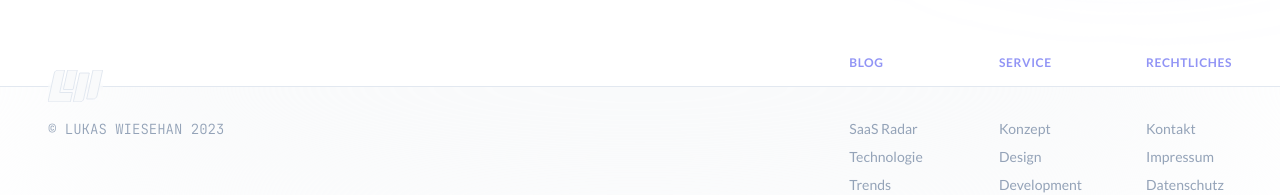
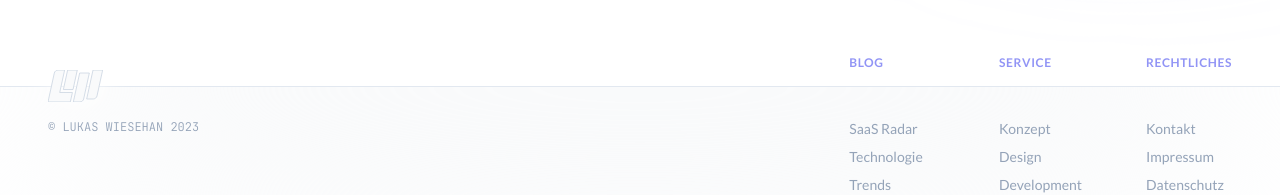
Before and after one commit to lukaswiesehan/lw.works-old, a Next.js app: page / in a window 1280 px wide. Shown: the part 644-839 px from the top of the page. Built offline with nearby package versions, Linux system fonts and the light colour scheme.

Commit message:
Tweak footer

```diff
--- a/components/layout/footer.tsx
+++ b/components/layout/footer.tsx
@@ -35,8 +35,9 @@ export const Footer = () => {
   return (
     <section>
       <div className="relative z-10 mx-auto -mb-4 w-full max-w-screen-xl px-6 sm:px-8 lg:px-12">
+        <div className="absolute h-8 w-14 bg-white blur-lg dark:bg-[#0E1117] dark:blur-md" style={{borderRadius: '50% 50%'}} />
         <svg
-          className="h-8 fill-current stroke-slate-200 text-[#F9FAFB] backdrop-blur-[2px] dark:stroke-slate-700 dark:text-[#15191F]"
+          className="relative h-8 fill-current stroke-slate-300/80 text-[#F9FAFB] dark:stroke-slate-700 dark:text-[#15191F]"
           viewBox="0 0 55 32"
           fill="none"
           xmlns="http://www.w3.org/2000/svg"
@@ -68,7 +69,7 @@ export const Footer = () => {
         </div>
         <div className="relative mx-auto mt-12 flex w-full max-w-screen-xl flex-col justify-between px-6 text-sm text-slate-400 dark:text-slate-500 sm:-mt-8 sm:flex-row sm:space-y-0 sm:px-8 lg:px-12">
           <div className="order-2 mt-12 sm:order-1 sm:mt-16">
-            <p className="font-mono uppercase">&copy; Lukas Wiesehan 2023</p>
+            <p className="font-mono text-xs uppercase">&copy; Lukas Wiesehan 2023</p>
           </div>
           <div className="order-1 flex justify-between space-x-8 sm:order-2 sm:justify-start sm:space-x-16">
             {menus.map(({title, elements}, index) => (
@@ -77,7 +78,9 @@ export const Footer = () => {
                 <ul className="space-y-2">
                   {elements.map(({caption, href}, index) => (
                     <li key={index}>
-                      <Link href={href}>{caption}</Link>
+                      <Link href={href} className="hover:text-slate-500 dark:hover:text-slate-400">
+                        {caption}
+                      </Link>
                     </li>
                   ))}
                 </ul>
```
